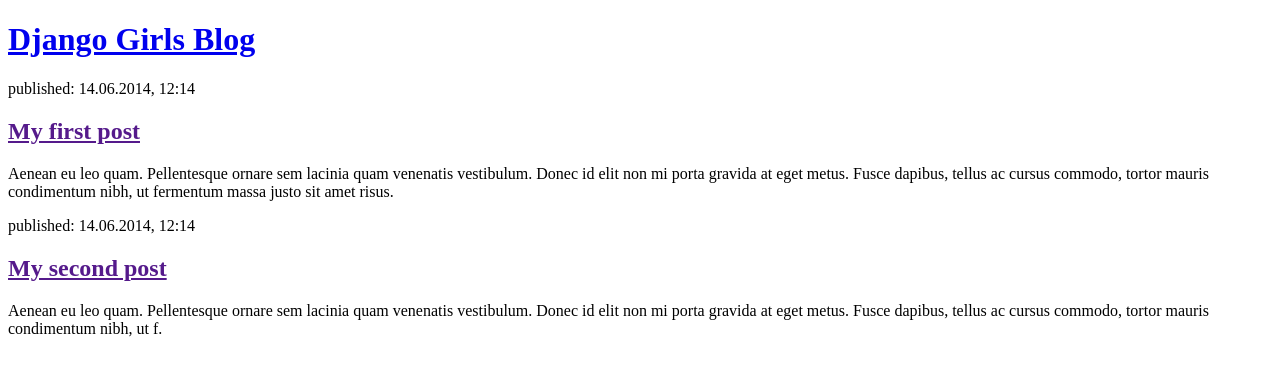
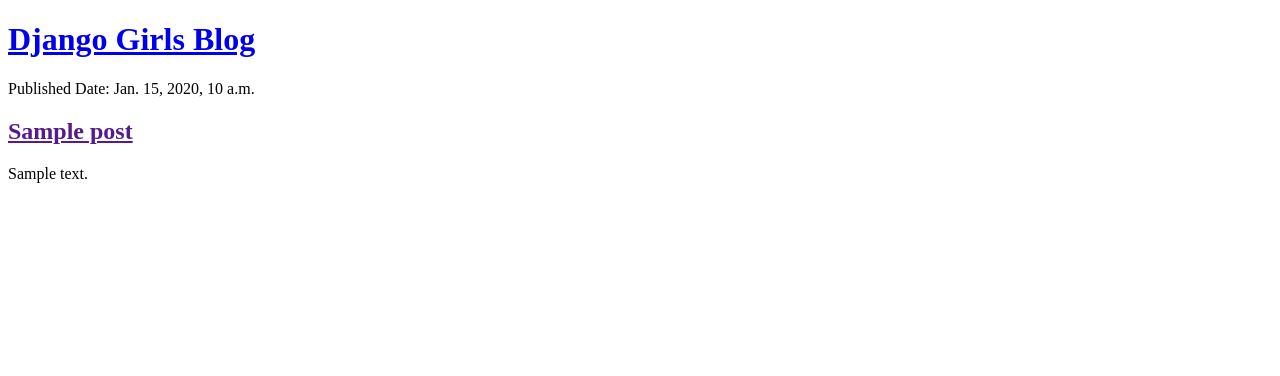
Before and after one commit to salilsiva/my-first-blog, a Django app: page / in a window 1280 px wide. Shown: the top 376 px of the page. Run offline with Django 5.2, Linux system fonts and the light colour scheme; tables that the repository leaves empty hold one stand-in row (values such as "Sample post").

Commit message:
updated blog

```diff
--- a/blog/templates/blog/post_list.html
+++ b/blog/templates/blog/post_list.html
@@ -9,15 +9,15 @@
         </header>
 
         <article>
-            <time>published: 14.06.2014, 12:14</time>
-            <h2><a href="">My first post</a></h2>
-            <p>Aenean eu leo quam. Pellentesque ornare sem lacinia quam venenatis vestibulum. Donec id elit non mi porta gravida at eget metus. Fusce dapibus, tellus ac cursus commodo, tortor mauris condimentum nibh, ut fermentum massa justo sit amet risus.</p>
-        </article>
-
-        <article>
-            <time>published: 14.06.2014, 12:14</time>
-            <h2><a href="">My second post</a></h2>
-            <p>Aenean eu leo quam. Pellentesque ornare sem lacinia quam venenatis vestibulum. Donec id elit non mi porta gravida at eget metus. Fusce dapibus, tellus ac cursus commodo, tortor mauris condimentum nibh, ut f.</p>
+            <div>
+                {%for p1 in posts%}
+                <article>
+                    <time>Published Date: {{p1.published_date}}</time>
+                    <h2><a href="">{{p1.title}}</a></h2>
+                    <p>{{p1.text|linebreaksbr}}</p>
+                </article>
+                {%endfor%}
+            </div>
         </article>
     </body>
 </html>
--- a/blog/views.py
+++ b/blog/views.py
@@ -1,4 +1,7 @@
 from django.shortcuts import render
+from django.utils import timezone
+from .models import Post
 
 def post_list(request):
-    return render(request, 'blog/post_list.html', {})
+    posts = Post.objects.all()
+    return render(request, 'blog/post_list.html', {'posts':posts})
```
Also changed, not shown: blog/models.py (line endings or trailing spaces).
